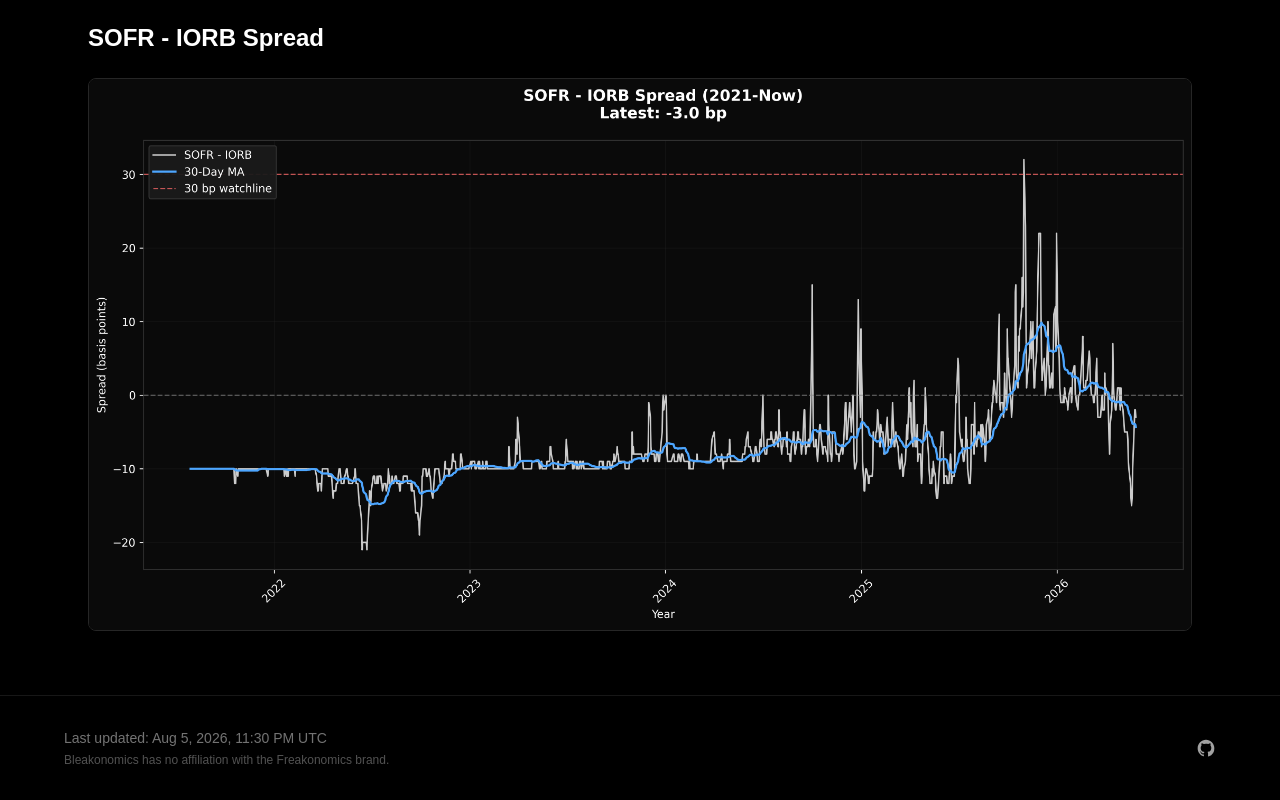
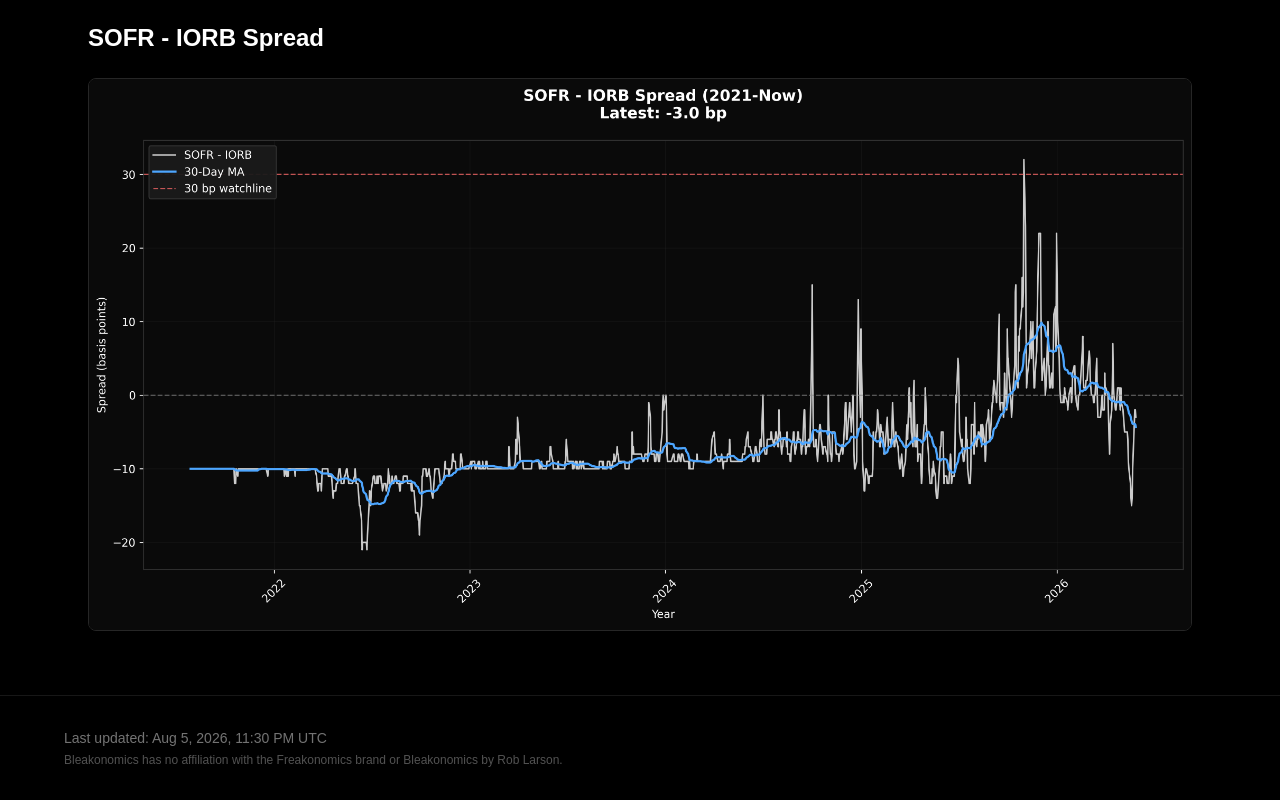
Before and after one commit to Scott-Lancaster/Bleakonomics, a Next.js app: page / in a window 1280 px wide. Shown: the part 1716-2516 px from the top of the page. Built offline with nearby package versions, Linux system fonts and the light colour scheme.

Commit message:
fixing header to remove confusion in the short term

```diff
--- a/app/page.tsx
+++ b/app/page.tsx
@@ -122,25 +122,8 @@ export default function Home() {
           <div className="space-y-1">
             <p>Last updated: {updatedAt}</p>
             <p className="text-xs text-neutral-600">
-              Bleakonomics has no affiliation with the Freakonomics brand.
+              Bleakonomics has no affiliation with the Freakonomics brand or Bleakonomics by Rob Larson.
             </p>
-          </div>
-          <div className="flex items-center gap-4">
-            <a
-              href="https://github.com/Scott-Lancaster/Bleakonomics/tree/main/scripts"
-              target="_blank"
-              rel="noreferrer"
-              className="inline-flex items-center text-neutral-400 transition hover:text-white"
-              aria-label="Open Bleakonomics chart scripts on GitHub"
-            >
-              <svg
-                aria-hidden="true"
-                viewBox="0 0 24 24"
-                className="h-5 w-5 fill-current"
-              >
-              <path d="M12 2C6.48 2 2 6.58 2 12.26c0 4.52 2.87 8.36 6.84 9.72.5.09.68-.22.68-.49 0-.24-.01-.88-.01-1.73-2.78.62-3.37-1.37-3.37-1.37-.45-1.19-1.11-1.5-1.11-1.5-.91-.64.07-.63.07-.63 1 .07 1.53 1.06 1.53 1.06.9 1.57 2.35 1.12 2.92.86.09-.67.35-1.12.63-1.38-2.22-.26-4.56-1.14-4.56-5.07 0-1.12.39-2.03 1.03-2.75-.1-.26-.45-1.3.1-2.71 0 0 .84-.28 2.75 1.05A9.33 9.33 0 0 1 12 6.99c.85 0 1.7.12 2.5.35 1.9-1.33 2.74-1.05 2.74-1.05.55 1.41.2 2.45.1 2.71.64.72 1.03 1.63 1.03 2.75 0 3.94-2.34 4.81-4.57 5.06.36.32.68.95.68 1.92 0 1.38-.01 2.49-.01 2.83 0 .27.18.59.69.49A10.04 10.04 0 0 0 22 12.26C22 6.58 17.52 2 12 2Z" />
-              </svg>
-            </a>
           </div>
         </div>
       </footer>
```
